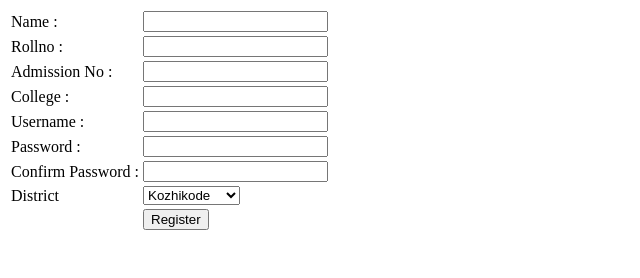
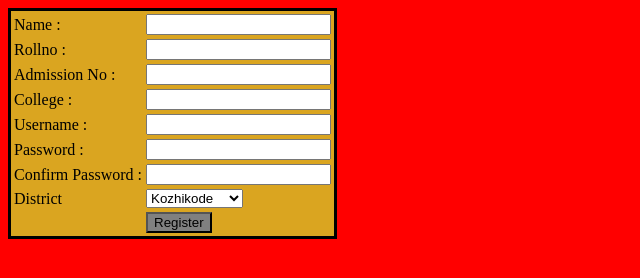
Before and after one commit to rishi6670/ICTA-, a website: page html_css/register.html in a window 1280 px wide. Shown: the whole page, without its empty margins (0-640 px from the left). Drawn offline with Linux system fonts and the light colour scheme.

Commit message:
css added

```diff
--- a/html_css/register.html
+++ b/html_css/register.html
@@ -5,8 +5,9 @@
     <meta name="viewport" content="width=device-width, initial-scale=1.0">
     <meta http-equiv="X-UA-Compatible" content="ie=edge">
     <title>Document</title>
+    <link rel="stylesheet" href="styles.css">
 </head>
-<body>
+<body class="imag">
     <table>
         <tr>
             <td>Name :</td>
@@ -48,7 +49,7 @@
         </tr>
         <tr>
             <td></td>
-            <td><input type="button" value="Register"></td>
+            <td><button class="mybutton">Register</button></td>
         </tr>
     </table>
 </body>
```
